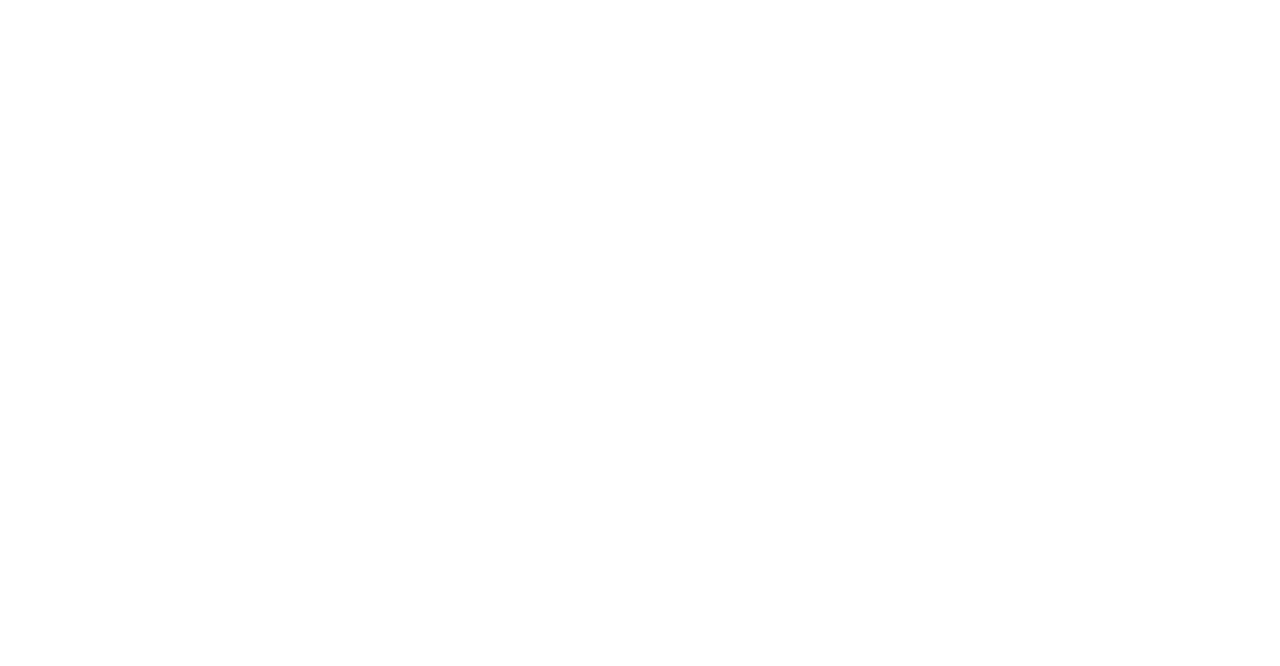
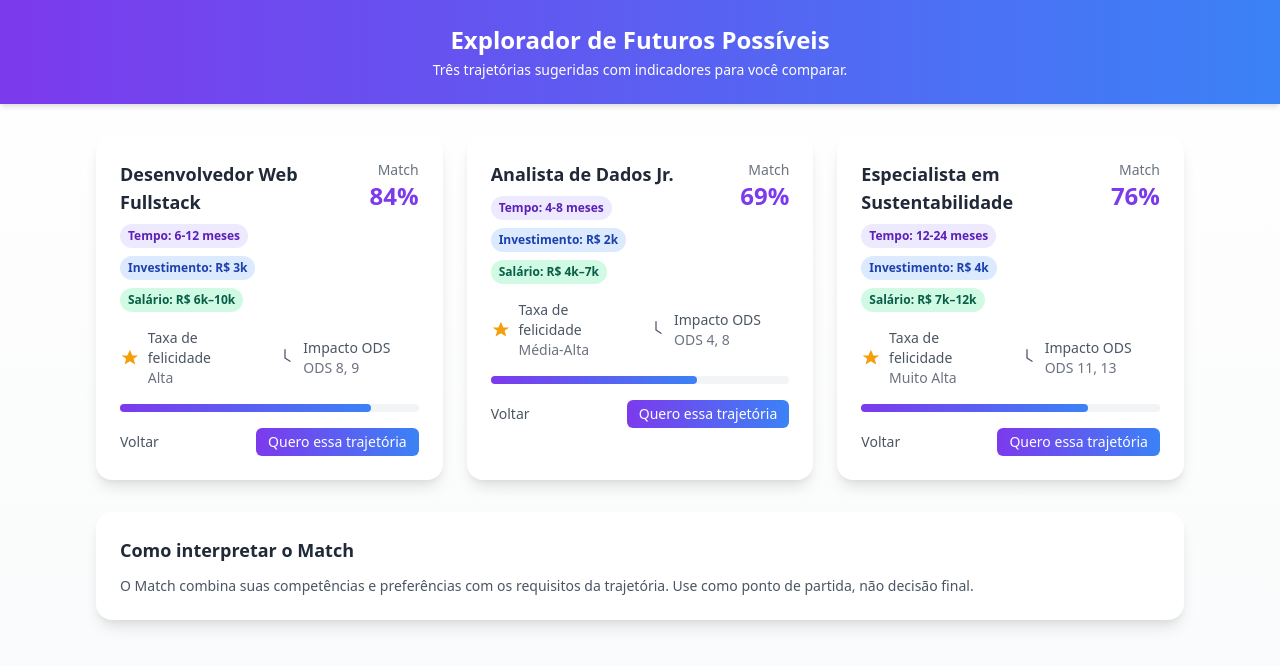
Before and after one commit to Renan-Casare-de-Assis/Projeto_Nexus, a React (Vite) app: page /oportunidades in a window 1280 px wide. Before the commit this address had no page. Shown: the top 666 px of the page. Built offline with nearby package versions, Linux system fonts and the light colour scheme.

Commit message:
feat: add Oportunidades page and link from Dashboard; add route

```diff
--- a/src/main.tsx
+++ b/src/main.tsx
@@ -4,6 +4,7 @@
 import './index.css'
 import Home from './pages/Home'
 import Dashboard from './pages/Dashboard'
+import Oportunidades from './pages/Oportunidades'
 
 ReactDOM.createRoot(document.getElementById('root')!).render(
   <React.StrictMode>
@@ -11,6 +12,7 @@
       <Routes>
         <Route path="/" element={<Home />} />
         <Route path="/dashboard" element={<Dashboard />} />
+        <Route path="/oportunidades" element={<Oportunidades />} />
       </Routes>
     </BrowserRouter>
   </React.StrictMode>
--- a/src/pages/Dashboard.tsx
+++ b/src/pages/Dashboard.tsx
@@ -1,3 +1,6 @@
+import React from 'react'
+import { Link } from 'react-router-dom'
+
 function RadarChart({ items, size = 300 }: { items: { name: string; value: number }[]; size?: number }) {
   const n = items.length
   const cx = size / 2
@@ -159,7 +162,12 @@
               ))}
             </ul>
             <div className="mt-6 text-center">
-              <button className="px-4 py-2 rounded-full bg-gradient-to-r from-purple-600 to-blue-500 text-white text-sm hover:opacity-95">Ver oportunidades completas</button>
+              <Link to="/oportunidades" className="px-4 py-2 rounded-full bg-gradient-to-r from-purple-600 to-blue-500 text-white text-sm hover:opacity-95 inline-flex items-center gap-2">
+                <svg className="w-4 h-4" viewBox="0 0 24 24" fill="none" xmlns="http://www.w3.org/2000/svg">
+                  <path d="M12 2v20M5 9l7-7 7 7" stroke="currentColor" strokeWidth="1.5" strokeLinecap="round" strokeLinejoin="round"/>
+                </svg>
+                Ver oportunidades completas
+              </Link>
             </div>
           </aside>
         </section>
--- /dev/null
+++ b/src/pages/Oportunidades.tsx
@@ -0,0 +1,92 @@
+import React from 'react'
+import { Link } from 'react-router-dom'
+
+function Badge({ children, color = 'bg-gray-200 text-gray-800' }: { children: React.ReactNode; color?: string }) {
+  return <span className={`inline-flex items-center px-2 py-1 rounded-full text-xs font-semibold ${color}`}>{children}</span>
+}
+
+function CareerCard({ title, time, cost, salary, happiness, ods, match }: { title: string; time: string; cost: string; salary: string; happiness: string; ods: string; match: number }) {
+  return (
+    <div className="bg-white shadow-lg rounded-2xl p-6">
+      <div className="flex items-start justify-between mb-3">
+        <div>
+          <h4 className="text-lg font-semibold text-gray-800">{title}</h4>
+          <div className="mt-2 flex flex-wrap gap-2">
+            <Badge color="bg-purple-100 text-purple-800">Tempo: {time}</Badge>
+            <Badge color="bg-blue-100 text-blue-800">Investimento: {cost}</Badge>
+            <Badge color="bg-green-100 text-green-800">Salário: {salary}</Badge>
+          </div>
+        </div>
+        <div className="text-right">
+          <div className="text-sm text-gray-500">Match</div>
+          <div className="text-2xl font-bold text-purple-600">{match}%</div>
+        </div>
+      </div>
+
+      <div className="mt-4 grid grid-cols-2 gap-3 text-sm text-gray-600">
+        <div className="flex items-center gap-2">
+          <svg className="w-5 h-5 text-yellow-500" viewBox="0 0 24 24" fill="none" xmlns="http://www.w3.org/2000/svg">
+            <path d="M12 2l3 7h7l-5.5 4 2 7L12 16l-6.5 4 2-7L2 9h7l3-7z" stroke="currentColor" strokeWidth="0" fill="currentColor"/>
+          </svg>
+          <div>
+            <div className="font-medium">Taxa de felicidade</div>
+            <div className="text-gray-500">{happiness}</div>
+          </div>
+        </div>
+
+        <div className="flex items-center gap-2">
+          <svg className="w-5 h-5 text-teal-500" viewBox="0 0 24 24" fill="none" xmlns="http://www.w3.org/2000/svg">
+            <path d="M12 2v10l6 4" stroke="currentColor" strokeWidth="1.5" strokeLinecap="round" strokeLinejoin="round"/>
+          </svg>
+          <div>
+            <div className="font-medium">Impacto ODS</div>
+            <div className="text-gray-500">{ods}</div>
+          </div>
+        </div>
+      </div>
+
+      <div className="mt-4">
+        <div className="w-full bg-gray-100 rounded-full h-2">
+          <div className="h-2 rounded-full bg-gradient-to-r from-purple-600 to-blue-500" style={{ width: `${match}%` }} />
+        </div>
+      </div>
+
+      <div className="mt-4 flex items-center justify-between">
+        <Link to="/dashboard" className="text-sm text-gray-600 hover:underline">Voltar</Link>
+        <button className="px-3 py-1 rounded-md bg-gradient-to-r from-purple-600 to-blue-500 text-white text-sm">Quero essa trajetória</button>
+      </div>
+    </div>
+  )
+}
+
+function Oportunidades() {
+  const careers = [
+    { title: 'Desenvolvedor Web Fullstack', time: '6-12 meses', cost: 'R$ 3k', salary: 'R$ 6k–10k', happiness: 'Alta', ods: 'ODS 8, 9', match: 84 },
+    { title: 'Analista de Dados Jr.', time: '4-8 meses', cost: 'R$ 2k', salary: 'R$ 4k–7k', happiness: 'Média-Alta', ods: 'ODS 4, 8', match: 69 },
+    { title: 'Especialista em Sustentabilidade', time: '12-24 meses', cost: 'R$ 4k', salary: 'R$ 7k–12k', happiness: 'Muito Alta', ods: 'ODS 11, 13', match: 76 },
+  ]
+
+  return (
+    <div className="min-h-screen bg-gradient-to-b from-white to-gray-50">
+      <header className="bg-gradient-to-r from-purple-600 to-blue-500 text-white p-6 text-center shadow-md">
+        <h1 className="text-2xl font-bold">Explorador de Futuros Possíveis</h1>
+        <p className="text-sm mt-1">Três trajetórias sugeridas com indicadores para você comparar.</p>
+      </header>
+
+      <main className="p-8 max-w-6xl mx-auto">
+        <section className="grid grid-cols-1 md:grid-cols-3 gap-6">
+          {careers.map((c) => (
+            <CareerCard key={c.title} title={c.title} time={c.time} cost={c.cost} salary={c.salary} happiness={c.happiness} ods={c.ods} match={c.match} />
+          ))}
+        </section>
+
+        <section className="mt-8 bg-white rounded-2xl shadow-lg p-6">
+          <h3 className="text-lg font-semibold text-gray-800 mb-3">Como interpretar o Match</h3>
+          <p className="text-sm text-gray-600">O Match combina suas competências e preferências com os requisitos da trajetória. Use como ponto de partida, não decisão final.</p>
+        </section>
+      </main>
+    </div>
+  )
+}
+
+export default Oportunidades
```
